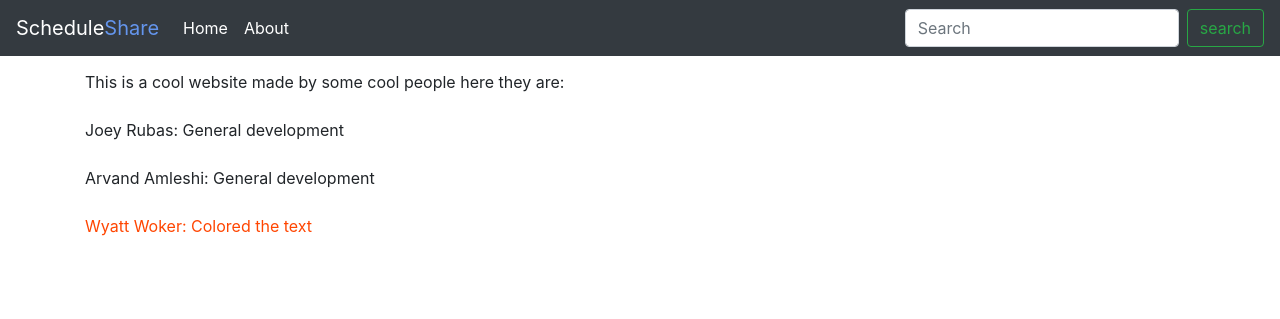
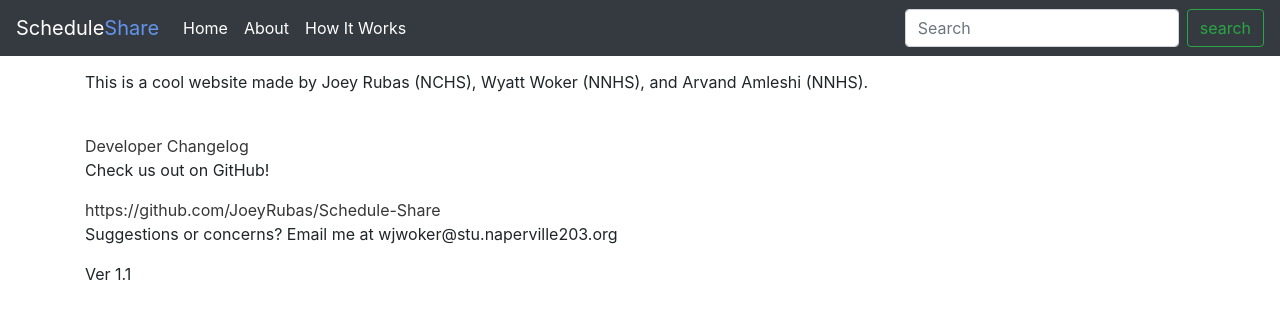
Before and after one commit to JoeyRubas/Schedule-Share, a Flask app: page /about in a window 1280 px wide. Shown: the top 319 px of the page. Run offline with Flask 2, Linux system fonts and the light colour scheme; some libraries are stand-ins or nearby versions.

Commit message:
Added several untested pages
-Edited about page
-Added Changelog page
-Added How To page
-Made hyperlinks look more hyperlink-ey

```diff
--- a/templates/about.html
+++ b/templates/about.html
@@ -1,15 +1,15 @@
 {%extends 'layout.html' %}
 
 {% block body %}
-This is a cool website made by some cool people here they are:<br><br>
-
-Joey Rubas: General development<br><br>
-
-Arvand Amleshi: General development<br><br>
-
-<div style="color:orangered">
-Wyatt Woker: Colored the text<br><br>
-</div>
+<p>This is a cool website made by Joey Rubas (NCHS), Wyatt Woker (NNHS), and Arvand Amleshi (NNHS).</p>
+<br>
+<a href="changelog.html">Developer Changelog</a>
+<br>
+<p>Check us out on GitHub!</p>
+<a href="https://github.com/JoeyRubas/Schedule-Share">https://github.com/JoeyRubas/Schedule-Share</a>
+<br>
+<p>Suggestions or concerns? Email me at wjwoker@stu.naperville203.org</p>
+<p>Ver 1.1</p>
 
 
 {% endblock %}
--- a/templates/includes/_navbar.html
+++ b/templates/includes/_navbar.html
@@ -12,6 +12,9 @@
             <li class="nav-item active">
               <a class="nav-link" href="/about">About</a>
             </li>
+            <li class="nav-item active">
+              <a class="nav-link" href="/how.html">How It Works<span class="sr-only">(current)</span></a>
+            </li>
           </ul>
           <form action="" method="post" class="form-inline mt-2 mt-md-0">
             {{search.search(class="form-control mr-sm-2", placeholder="Search")}}
--- a/templates/index.html
+++ b/templates/index.html
@@ -11,7 +11,7 @@
         user-select: none;
       }
       main {
-        background-color: rgb(231, 231, 231);
+        background-color: white;
         width: 100%;
 
       }
--- a/templates/layout.html
+++ b/templates/layout.html
@@ -15,8 +15,33 @@
             bottom: 0;
             width: 100%;
             height: 5rem;
-        }</style>
-        <title>Schedule Share</title>
+            }
+
+            a:link {
+              color: rgb(54, 54, 54);
+              background-color: transparent;
+              text-decoration: none;
+            }
+
+            a:visited {
+              color: rgb(226, 171, 219);
+              background-color: transparent;
+              text-decoration: none;
+            }
+
+            a:hover {
+              color: cornflowerblue;
+              background-color: transparent;
+              text-decoration: underline;
+}
+
+            a:active {
+            color: blue;
+            background-color: transparent;
+            text-decoration: underline;
+            }
+        </style>
+        <title>ScheduleShare</title>
     </head>
 
 <body>
```
Also changed, not shown: templates/changelog.html (added, +25 -0 lines), templates/how.html (added, +9 -0 lines).
